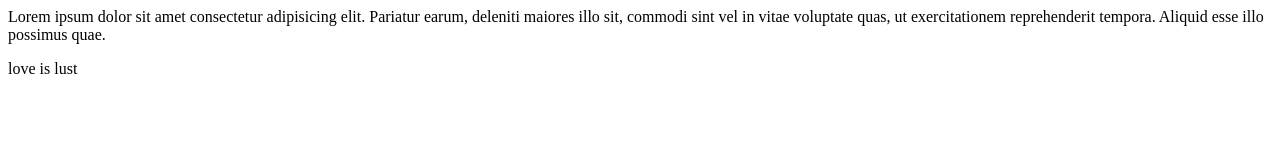
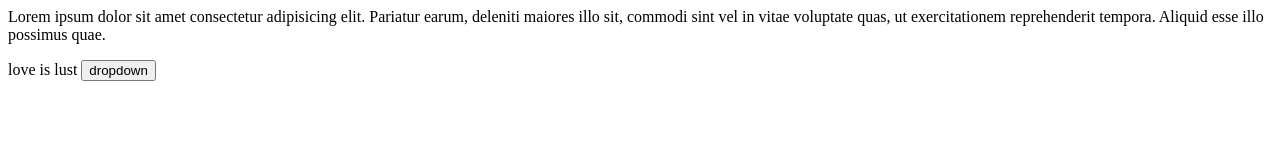
Before and after one commit to Adarsh-Gadpayle/local, a plain HTML site: page index.html in a window 1280 px wide. Drawn offline with Linux system fonts and the light colour scheme.

Commit message:
add dropdown

```diff
--- a/index.html
+++ b/index.html
@@ -1,2 +1,2 @@
 <p>Lorem ipsum dolor sit amet consectetur adipisicing elit. Pariatur earum, deleniti maiores illo sit, commodi sint vel in vitae voluptate quas, ut exercitationem reprehenderit tempora. Aliquid esse illo possimus quae.</p>
-<div>love is lust</div>
+<div>love is lust <button>dropdown</button></div>
```
